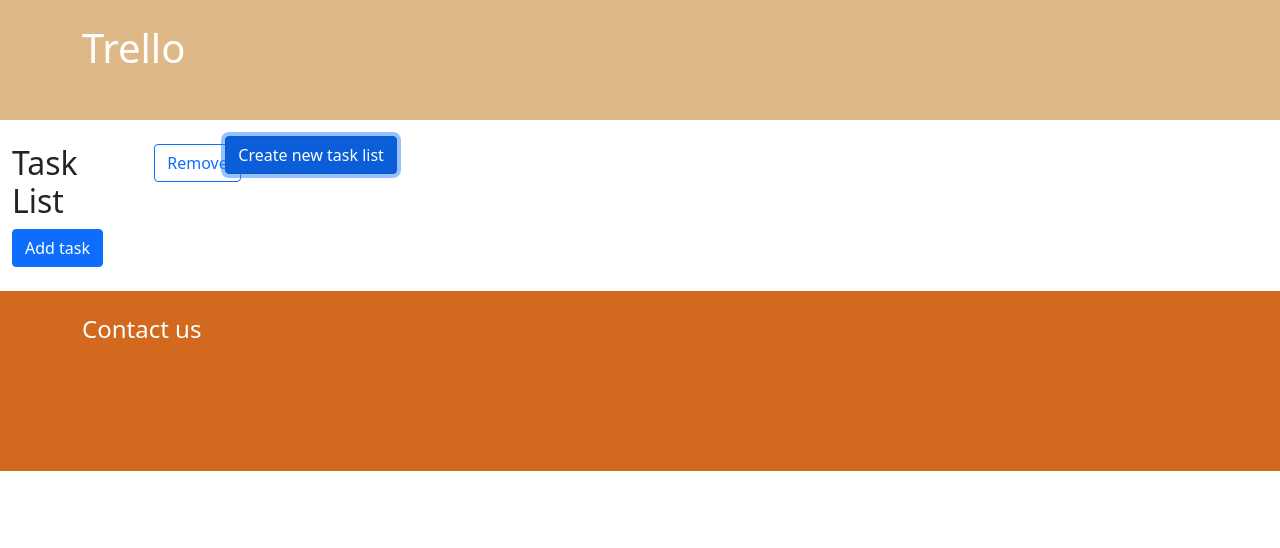
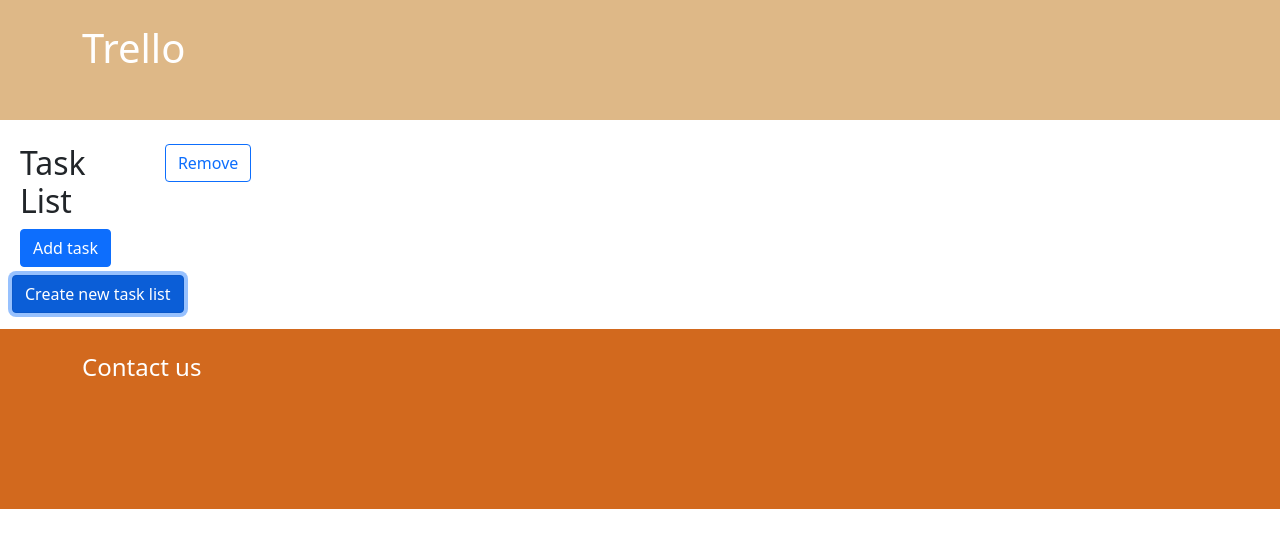
Before and after one commit to jonatangf/btc-reto-3, a React (Create React App) app: page / in a window 1280 px wide. Both pictures are taken after a click on the button "Create new task list". Shown: the top 548 px of the page. Built offline with nearby package versions, Linux system fonts and the light colour scheme.

Commit message:
Listen to drag and drop events WIP

```diff
--- a/package.json
+++ b/package.json
@@ -9,11 +9,13 @@
     "bootstrap": "^5.1.3",
     "node-sass": "^7.0.1",
     "react": "^17.0.2",
+    "react-beautiful-dnd": "^13.1.0",
     "react-bootstrap": "^2.0.4",
     "react-dnd": "^14.0.5",
     "react-dnd-html5-backend": "^14.1.0",
     "react-dom": "^17.0.2",
     "react-scripts": "5.0.0",
+    "uuid": "^8.3.2",
     "web-vitals": "^2.1.2"
   },
   "scripts": {
--- a/src/components/Body.jsx
+++ b/src/components/Body.jsx
@@ -1,13 +1,16 @@
 import React, {useState} from "react";
 import {Button} from "react-bootstrap";
 import TaskList from "./TaskList";
+import {v4 as uuidv4} from 'uuid';
+import {DragDropContext, Droppable} from 'react-beautiful-dnd';
 
 const Body = () => {
     const [taskList, setTaskList] = useState([])
+    const [taskNumber, setTaskNumber] = useState(1)
 
     const addTaskList = () => {
         const tl = {
-            id: taskList.reduce((maxId, task) => Math.max(task.id, maxId), 0) + 1,
+            id: uuidv4().toString(),
             tasks: []
         }
         setTaskList([...taskList, tl])
@@ -18,7 +21,11 @@
     }
 
     const addTask = (taskListId, task) => {
-        setTaskList(taskList.map(tl => tl.id === taskListId ? {...tl, tasks: [...tl.tasks, task]} : tl))
+        setTaskList(taskList.map(tl => tl.id === taskListId ? {
+            ...tl,
+            tasks: [...tl.tasks, {...task, draggableId: taskNumber}]
+        } : tl))
+        setTaskNumber(taskNumber + 1);
     }
 
     const removeTask = (taskListId, taskId) => {
@@ -28,23 +35,51 @@
         } : tl))
     }
 
+    const reorderTasks = (taskList, startIndex, endIndex) => {
+        const result = Array.from(taskList);
+        const [removed] = result.splice(startIndex, 1);
+        result.splice(endIndex, 0, removed);
+        return result;
+    }
+
+    const handleOnDragEnd = (result) => {
+        const {destination, source, draggableId} = result;
+        if (!destination) {
+            return;
+        }
+        if (destination.droppableId === source.droppableId && destination.index === source.index) {
+            return;
+        }
+        // TODO: order task in new position and/or task list
+    }
+
     return (
         <div className="container-fluid">
+            <DragDropContext onDragEnd={handleOnDragEnd}>
                 <div className="row">
                     {
                         taskList.map(
-                        tl => <TaskList
+                            tl => (
+                                <Droppable key={tl.id} droppableId={tl.id}>
+                                    {(provided, snapshot) =>
+                                        <div {...provided.droppableProps} ref={provided.innerRef}>
+                                            <TaskList
                                                 key={tl.id} {...tl}
                                                 addTask={addTask}
                                                 removeTaskList={removeTaskList}
                                                 removeTask={removeTask}
-                        />
+                                                placeholder={provided.placeholder}/>
+                                        </div>
+                                    }
+                                </Droppable>
+                            )
                         )
                     }
                     <div className="col-md-2">
                         <Button onClick={addTaskList}>Create new task list</Button>
                     </div>
                 </div>
+            </DragDropContext>
         </div>
     );
 }
--- a/src/components/TaskList.jsx
+++ b/src/components/TaskList.jsx
@@ -1,8 +1,10 @@
 import React, {useLayoutEffect, useState} from "react";
 import Task from "./Task";
 import {Button} from "react-bootstrap";
+import {v4 as uuidv4} from 'uuid';
+import {Draggable} from 'react-beautiful-dnd';
 
-const TaskList = ({id, tasks, addTask, removeTaskList, removeTask}) => {
+const TaskList = ({id, tasks, addTask, removeTaskList, removeTask, placeholder}) => {
 
     const [taskListData, setTaskListData] = useState({"name": "Task List"});
     const [editTitle, setEditTitle] = useState(false);
@@ -20,7 +22,7 @@
 
     const addLocalTask = () => {
         const newTask = {
-            id: tasks.reduce((maxId, task) => Math.max(task.id, maxId), 0) + 1,
+            id: uuidv4().toString(),
             name: tasks.length + 1,
             description: "New task " + tasks.length + 1
         };
@@ -60,11 +62,18 @@
             </div>
             {
                 tasks?.map(
-                    task => <div key={task.id} className="row" draggable={true}>
-                        <Task {...task} removeTask={removeLocalTask}/>
-                    </div>
+                    (task, index) =>
+                        <Draggable key={task.id} draggableId={task.id} index={index}>
+                            {(provided) =>
+                                <div className="row" {...provided.draggableProps} ref={provided.innerRef}
+                                    {...provided.dragHandleProps}>
+                                    <Task {...task} removeTask={removeLocalTask}/>
+                                </div>
+                            }
+                        </Draggable>
                 )
             }
+            {placeholder}
             <div className="row">
                 <div className="col-sm-12">
                     <Button onClick={addLocalTask}>Add task</Button>
```
Also changed, not shown: 1 other file (tests, documents, lock files or other folders). Lines whose indentation alone changed are shown as unchanged.
